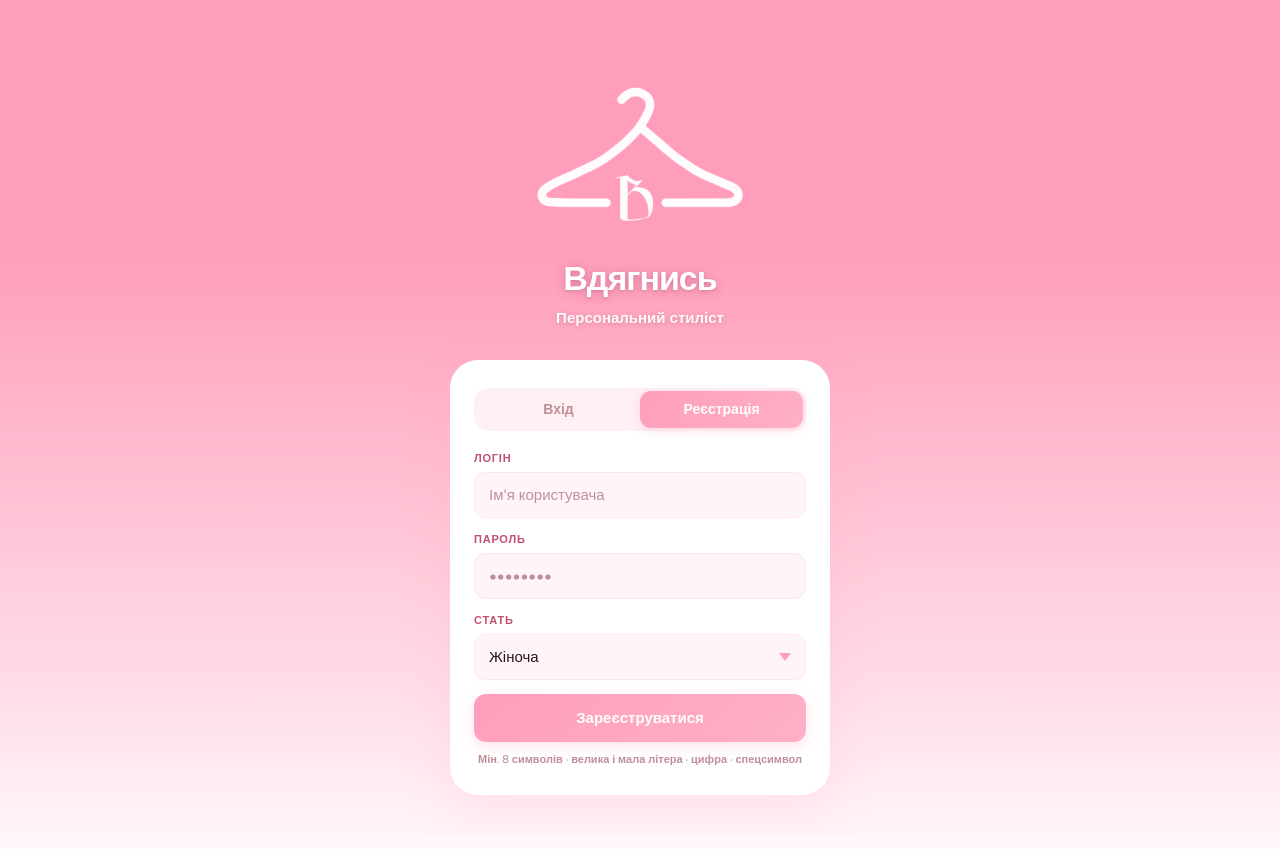
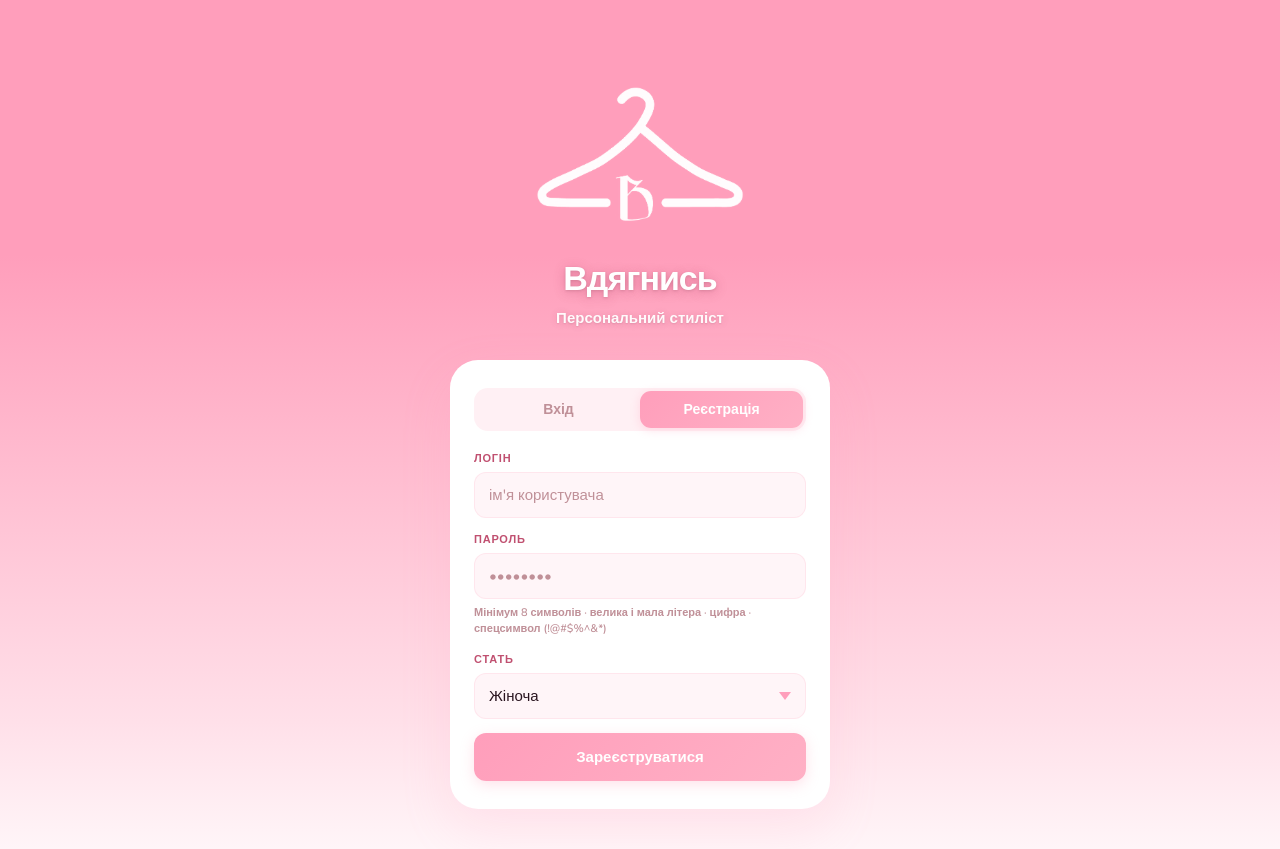
Before and after one commit to khrrsttn0708/vdyahnis, a React (Vite) app: page / in a window 1280 px wide. Both pictures are taken after a click on the button "Реєстрація". Built offline with nearby package versions, Linux system fonts and the light colour scheme.

Commit message:
password tip

```diff
--- a/src/App.jsx
+++ b/src/App.jsx
@@ -429,11 +429,16 @@ function LoginScreen({ onLogin, showToast }) {
 
         <div className="field-group">
           <label className="field-label">Логін</label>
-          <input className="field-input" placeholder="Ім'я користувача" value={username} onChange={e => setUsername(e.target.value)} onKeyDown={e => e.key === "Enter" && handleLogin()} />
+          <input className="field-input" placeholder="ім'я користувача" value={username} onChange={e => setUsername(e.target.value)} onKeyDown={e => e.key === "Enter" && handleLogin()} />
         </div>
         <div className="field-group">
           <label className="field-label">Пароль</label>
           <input className="field-input" type="password" placeholder="••••••••" value={password} onChange={e => setPassword(e.target.value)} onKeyDown={e => e.key === "Enter" && handleLogin()} />
+          {mode === "register" && (
+            <p style={{ fontSize:11, color:"var(--muted)", marginTop:6, fontWeight:600, lineHeight:1.5 }}>
+              Мінімум 8 символів · велика і мала літера · цифра · спецсимвол (!@#$%^&*)
+            </p>
+          )}
         </div>
         {mode === "register" && (
           <div className="field-group">
@@ -446,7 +451,6 @@ function LoginScreen({ onLogin, showToast }) {
         <button className="btn-primary" onClick={mode === "login" ? handleLogin : handleRegister}>
           {mode === "login" ? "Увійти" : "Зареєструватися"}
         </button>
-        {mode === "register" && <p className="hint-text">Мін. 8 символів · велика і мала літера · цифра · спецсимвол</p>}
       </div>
     </div>
   );
```
